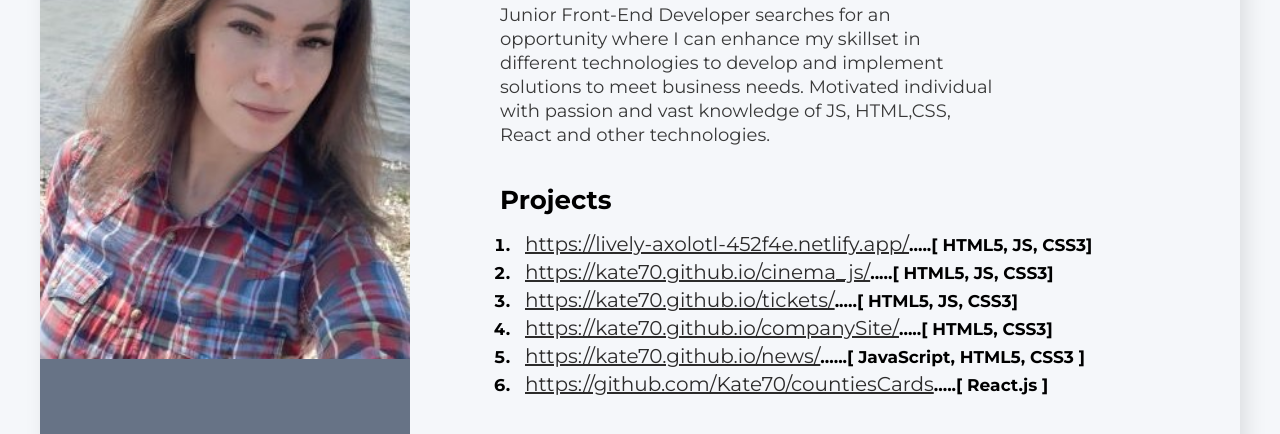
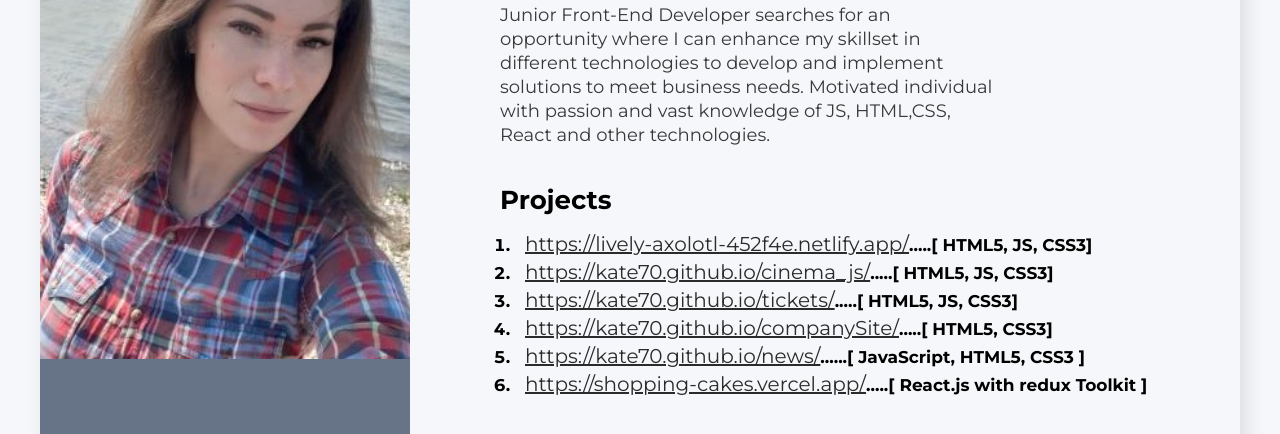
Before and after one commit to Kate70/Resume, a website: page index.html in a window 1280 px wide. Shown: the part 187-621 px from the top of the page. Drawn offline with Linux system fonts and the light colour scheme.

Commit message:
add React project with redux toolkit

```diff
--- a/index.html
+++ b/index.html
@@ -67,9 +67,9 @@
 
             <li  class="project-item">
               <span class="project">
-              <a href="https://kate70.github.io/countiesCards//" class="project-link"
-                >https://github.com/Kate70/countiesCards</a
-              >.....<span class="project-bracket">[</span> React.js <span class="project-bracket">]</span>
+              <a href="https://shopping-cakes.vercel.app/" class="project-link"
+                >https://shopping-cakes.vercel.app/</a
+              >.....<span class="project-bracket">[</span> React.js with redux Toolkit <span class="project-bracket">]</span>
 
             </li>
 
```
